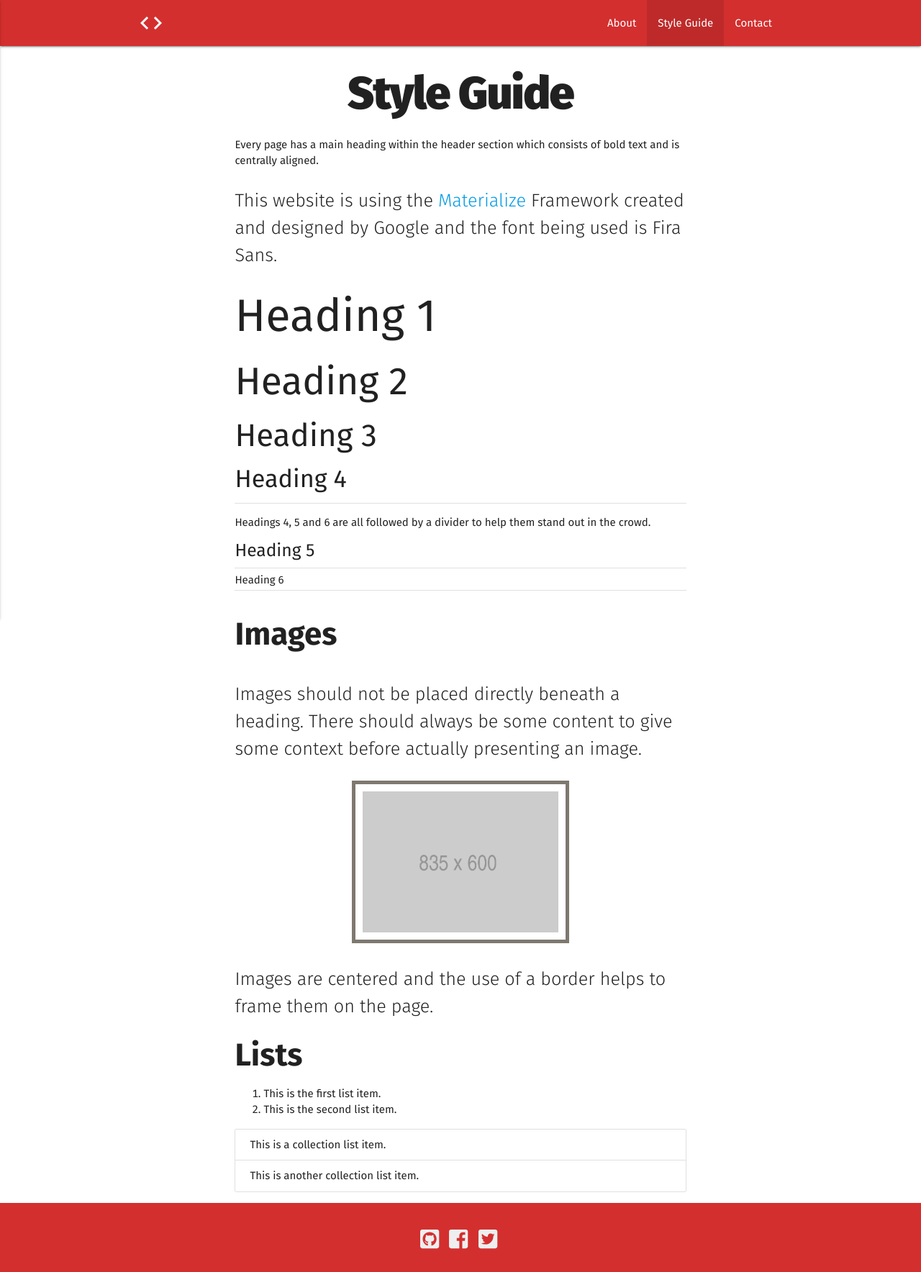
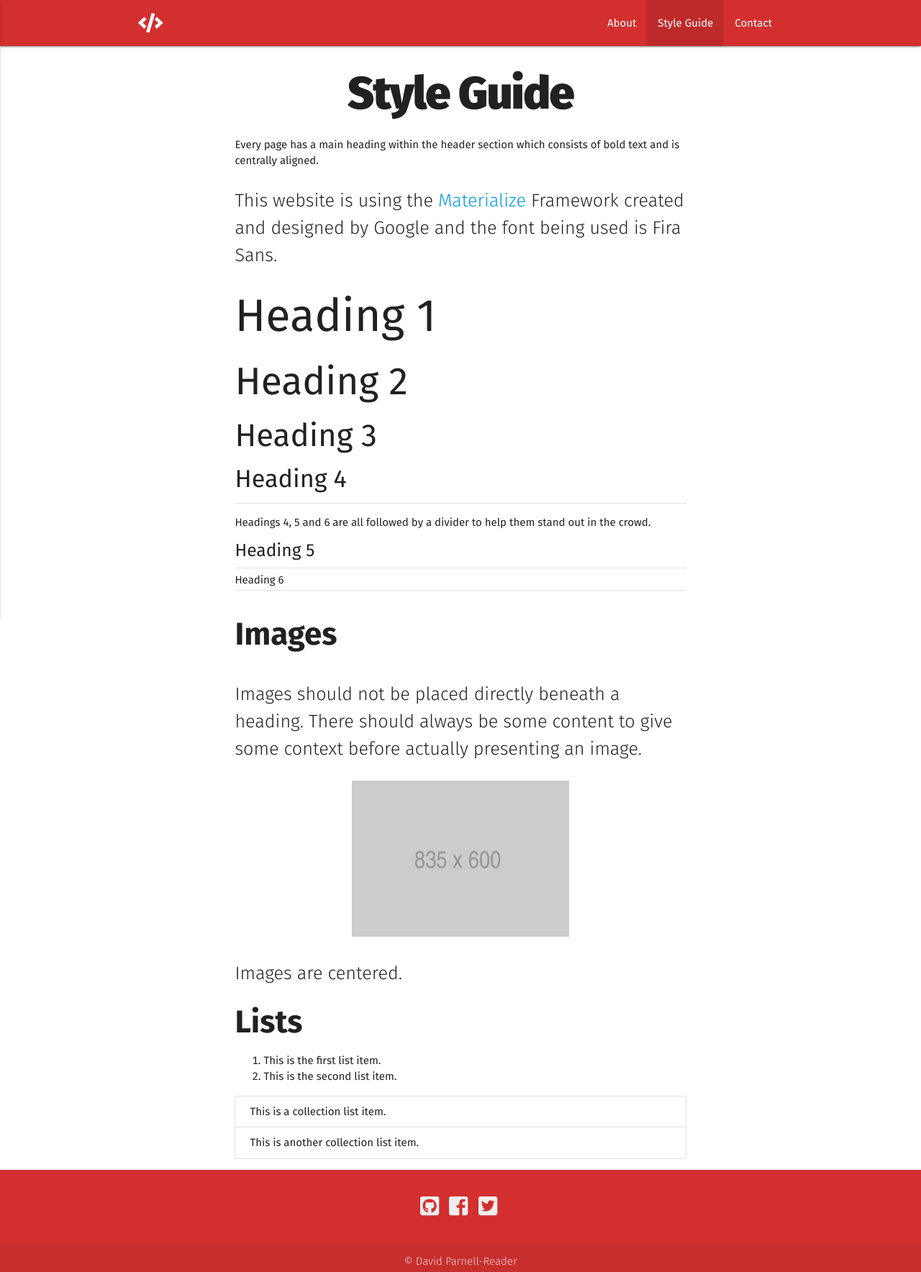
Before and after one commit to davejreader/davejreader.github.io, a plain HTML site: page style-guide.html in a window 1280 px wide. Shown: the top 1768 px of the page at 72% size. Drawn offline with nearby package versions, Linux system fonts and the light colour scheme.

Commit message:
Various changes

```diff
--- a/style-guide.html
+++ b/style-guide.html
@@ -19,12 +19,11 @@
 </head>
 
 <body>
-
   <!-- Nav menu start -->
   <nav class="red darken-2" role="navigation">
     <div class="nav-wrapper container">
       <a id="logo-container" href="index.html" class="brand-logo">
-        <i class="material-icons large" style="font-size: 36px">code</i>
+        <i class="fas fa-code fa-sm"></i>
       </a>
 
       <ul class="right hide-on-med-and-down">
@@ -77,10 +76,10 @@
         actually presenting an image.</p>
       <div class="row">
         <div class="col s12 m6 offset-m3">
-          <img class="responsive-img standout-image" src="images/835x600.png">
+          <img class="responsive-img" src="images/835x600.png">
         </div>
       </div>
-      <p class="flow-text">Images are centered and the use of a border helps to frame them on the page.</p>
+      <p class="flow-text">Images are centered.</p>
       <h3 class="sub-heading">Lists</h3>
       <ol>
         <li>This is the first list item.</li>
```
Also changed, not shown: about.html (+1 -1 lines), contact.html (+1 -1 lines), index.html (+2 -2 lines).
